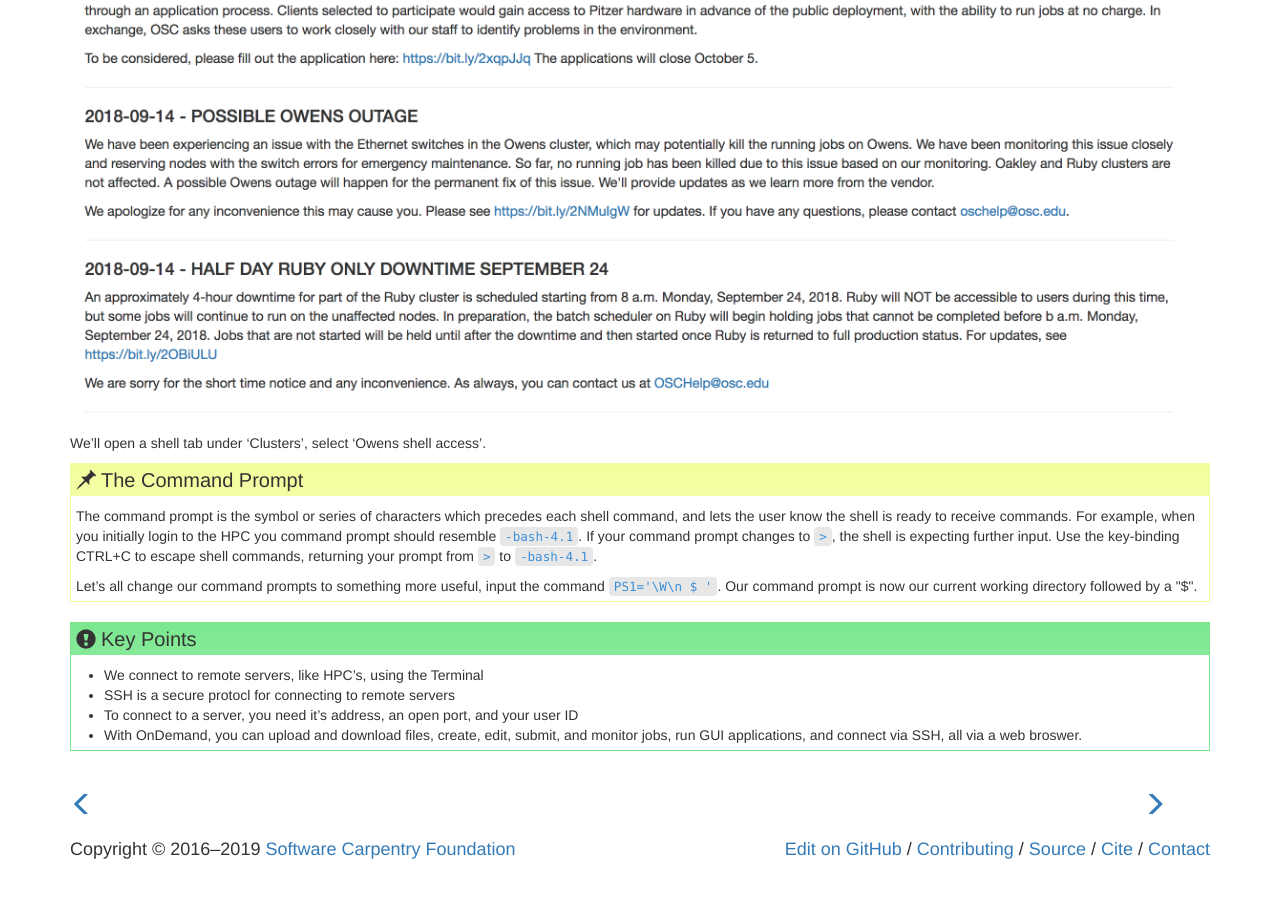
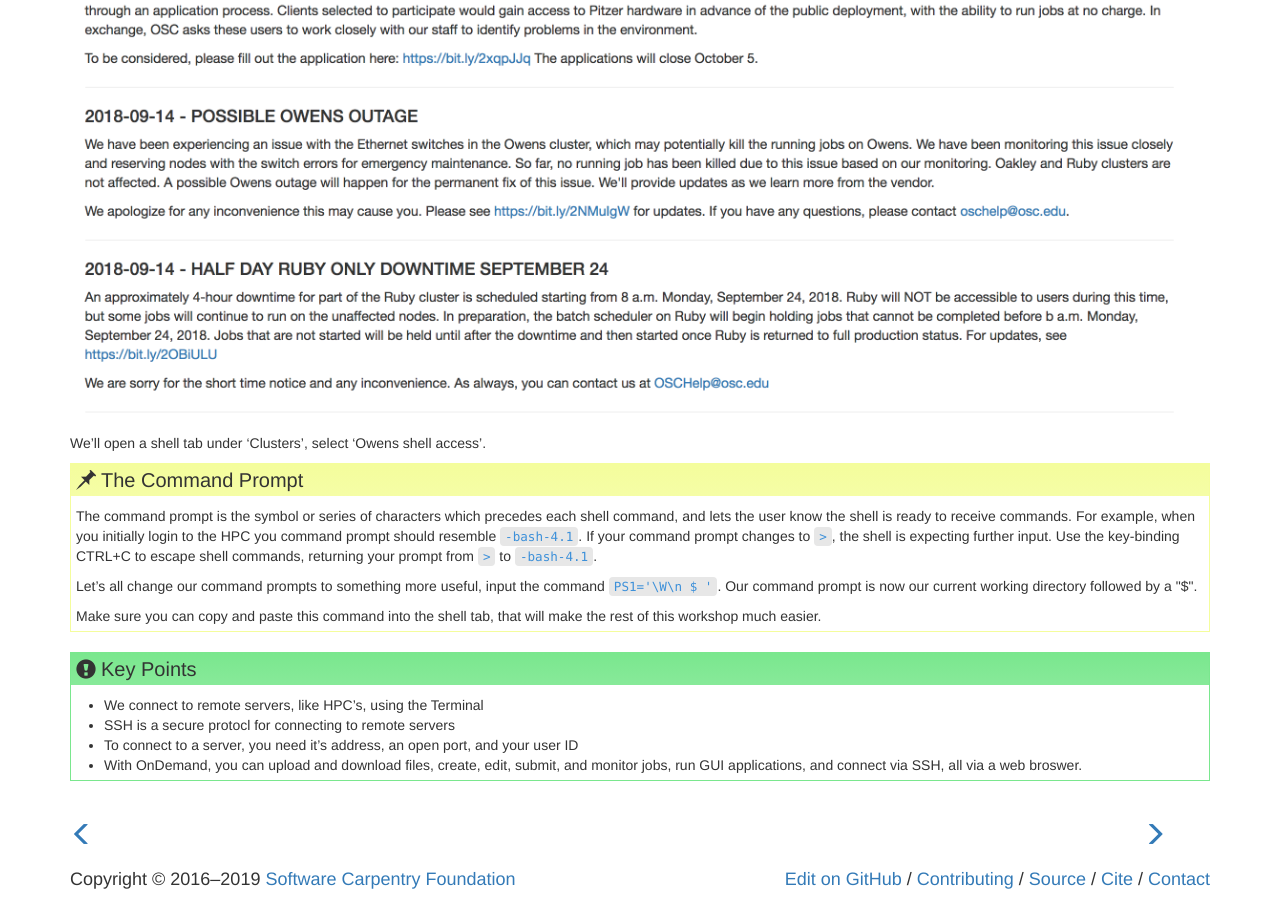
Before and after one commit to khill42/OSC_IntroHPC, a Jekyll site: the page built from _episodes/01-bash.md, in a window 1280 px wide and 900 px high, scrolled down 1979 px. Built offline with Jekyll 4.4.1, drawn with Linux system fonts in a browser that asks for light colours; before the commit the page ends 2849 px from its top, so only the background shows below that.

Commit message:
Update 01-bash.md

```diff
--- a/_episodes/01-bash.md
+++ b/_episodes/01-bash.md
@@ -108,4 +108,6 @@ We'll open a shell tab under 'Clusters', select 'Owens shell access'.
 > The command prompt is the symbol or series of characters which precedes each shell command, and lets the user know the shell is ready to receive commands.  For example, when you initially login to the HPC you command prompt should resemble `-bash-4.1`. If your command prompt changes to `>`, the shell is expecting further input. Use the key-binding CTRL+C to escape shell commands, returning your prompt from `>` to `-bash-4.1`.
 >
 > Let's all change our command prompts to something more useful, input the command `PS1='\W\n $ '`. Our command prompt is now our current working directory followed by a \"$\".
+>
+> Make sure you can copy and paste this command into the shell tab, that will make the rest of this workshop much easier.
 {: .callout}
```
